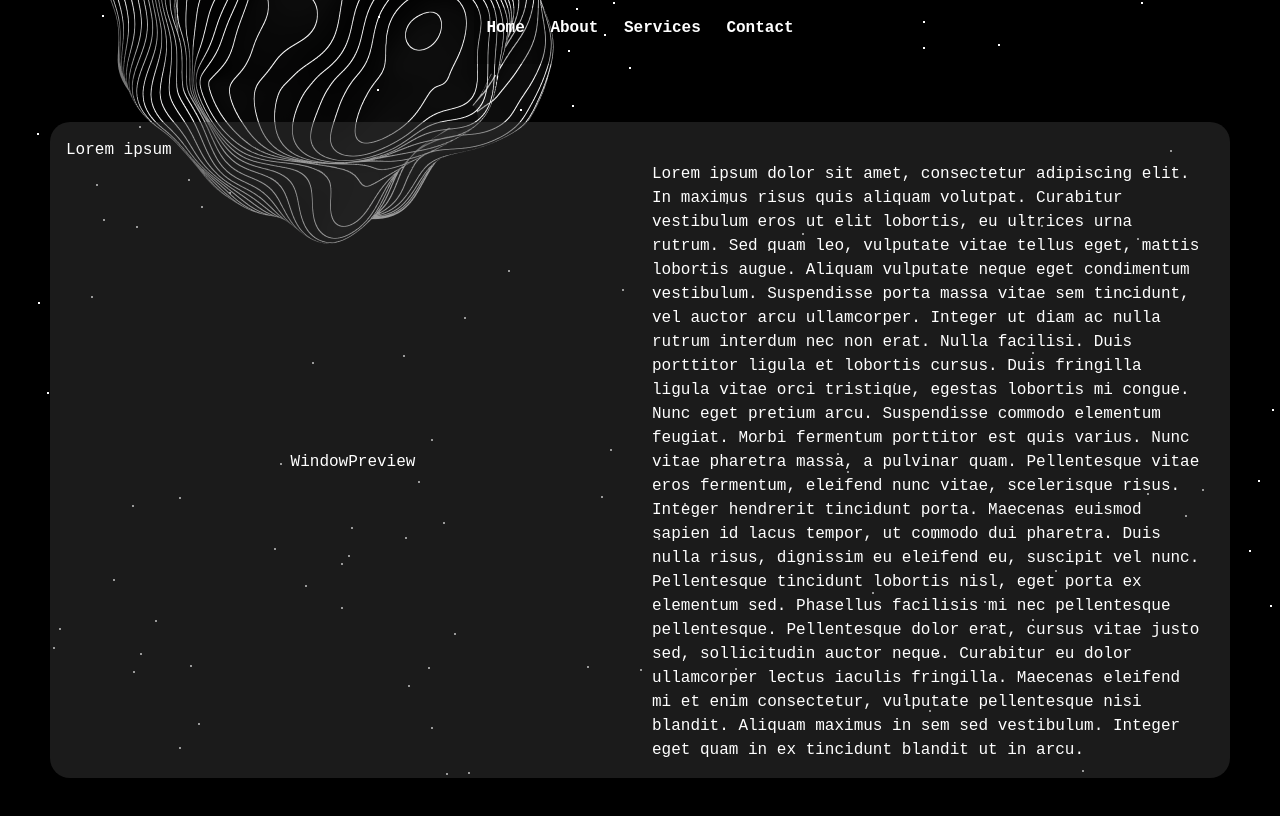
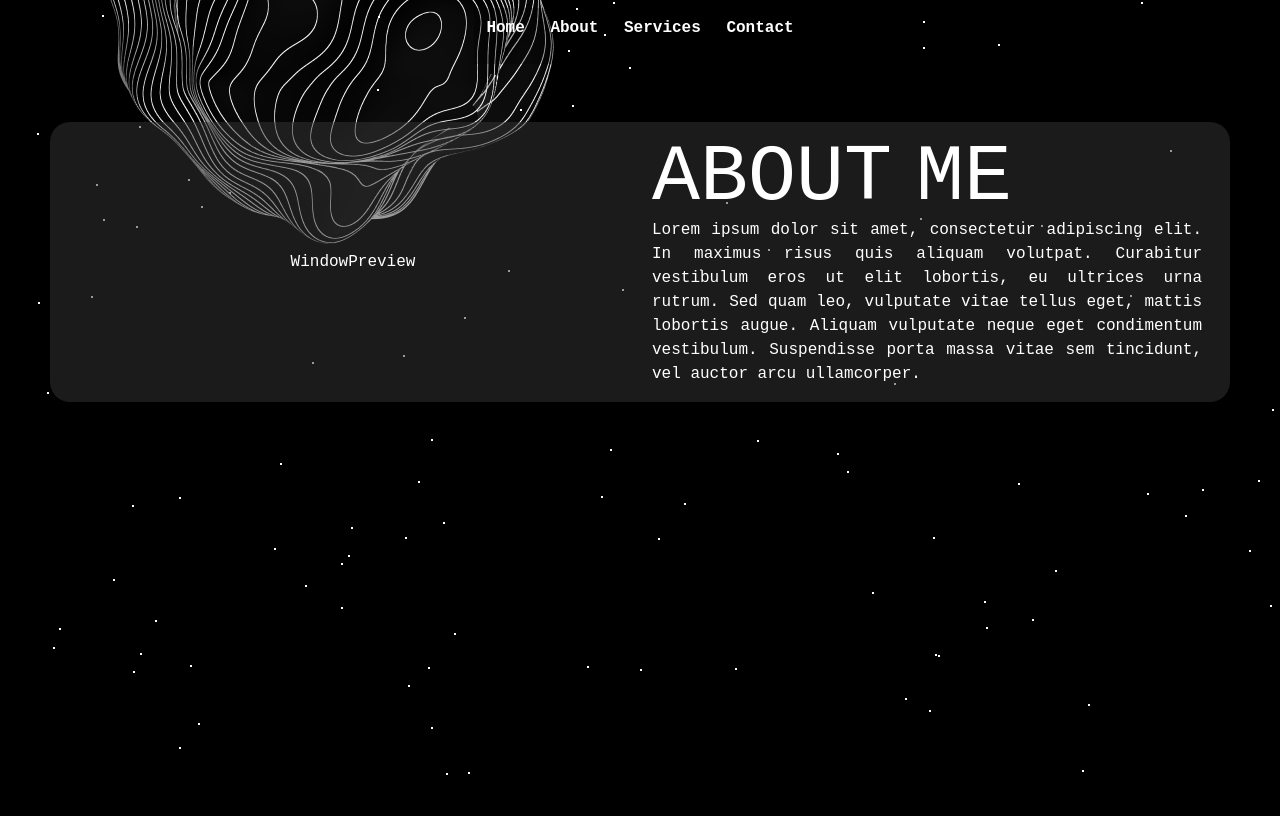
Before and after one commit to jenifercavalcante/portfolio, a React (Vite) app: page / in a window 1280 px wide. Shown: the top 816 px of the page. Built offline with nearby package versions, Linux system fonts and the light colour scheme.

Commit message:
chore(style): adjust card layout on home

```diff
--- a/src/pages/Home/Home.tsx
+++ b/src/pages/Home/Home.tsx
@@ -5,7 +5,7 @@ import "./home.scss";
 function Home() {
   return (
     <div className="home">
-      <Card title="Lorem ipsum">
+      <Card>
         <div className="container-fluid">
           <div className="row">
             <div className="col-12 col-md-6 window">
@@ -13,28 +13,15 @@ function Home() {
             </div>
 
             <div className="col-12 col-md-6 about">
-              Lorem ipsum dolor sit amet, consectetur adipiscing elit. In
-              maximus risus quis aliquam volutpat. Curabitur vestibulum eros ut
-              elit lobortis, eu ultrices urna rutrum. Sed quam leo, vulputate
-              vitae tellus eget, mattis lobortis augue. Aliquam vulputate neque
-              eget condimentum vestibulum. Suspendisse porta massa vitae sem
-              tincidunt, vel auctor arcu ullamcorper. Integer ut diam ac nulla
-              rutrum interdum nec non erat. Nulla facilisi. Duis porttitor
-              ligula et lobortis cursus. Duis fringilla ligula vitae orci
-              tristique, egestas lobortis mi congue. Nunc eget pretium arcu.
-              Suspendisse commodo elementum feugiat. Morbi fermentum porttitor
-              est quis varius. Nunc vitae pharetra massa, a pulvinar quam.
-              Pellentesque vitae eros fermentum, eleifend nunc vitae,
-              scelerisque risus. Integer hendrerit tincidunt porta. Maecenas
-              euismod sapien id lacus tempor, ut commodo dui pharetra. Duis
-              nulla risus, dignissim eu eleifend eu, suscipit vel nunc.
-              Pellentesque tincidunt lobortis nisl, eget porta ex elementum sed.
-              Phasellus facilisis mi nec pellentesque pellentesque. Pellentesque
-              dolor erat, cursus vitae justo sed, sollicitudin auctor neque.
-              Curabitur eu dolor ullamcorper lectus iaculis fringilla. Maecenas
-              eleifend mi et enim consectetur, vulputate pellentesque nisi
-              blandit. Aliquam maximus in sem sed vestibulum. Integer eget quam
-              in ex tincidunt blandit ut in arcu.
+              <span className="subtitle">ABOUT ME</span>
+              <span className="description">
+                Lorem ipsum dolor sit amet, consectetur adipiscing elit. In
+                maximus risus quis aliquam volutpat. Curabitur vestibulum eros
+                ut elit lobortis, eu ultrices urna rutrum. Sed quam leo,
+                vulputate vitae tellus eget, mattis lobortis augue. Aliquam
+                vulputate neque eget condimentum vestibulum. Suspendisse porta
+                massa vitae sem tincidunt, vel auctor arcu ullamcorper.
+              </span>
             </div>
           </div>
         </div>
--- a/src/pages/Home/home.scss
+++ b/src/pages/Home/home.scss
@@ -19,5 +19,23 @@
     display: flex;
     align-items: center;
     justify-content: center;
+
+    flex-direction: column;
+
+    .subtitle {
+      font-family: "Andale Mono", AndaleMono, monospace;
+
+      font-style: normal;
+      font-weight: 400;
+      font-size: 5rem;
+      word-spacing: -1.5rem;
+      line-height: 5rem;
+
+      align-self: baseline;
+    }
+
+    .description {
+      text-align: justify;
+    }
   }
 }
```
